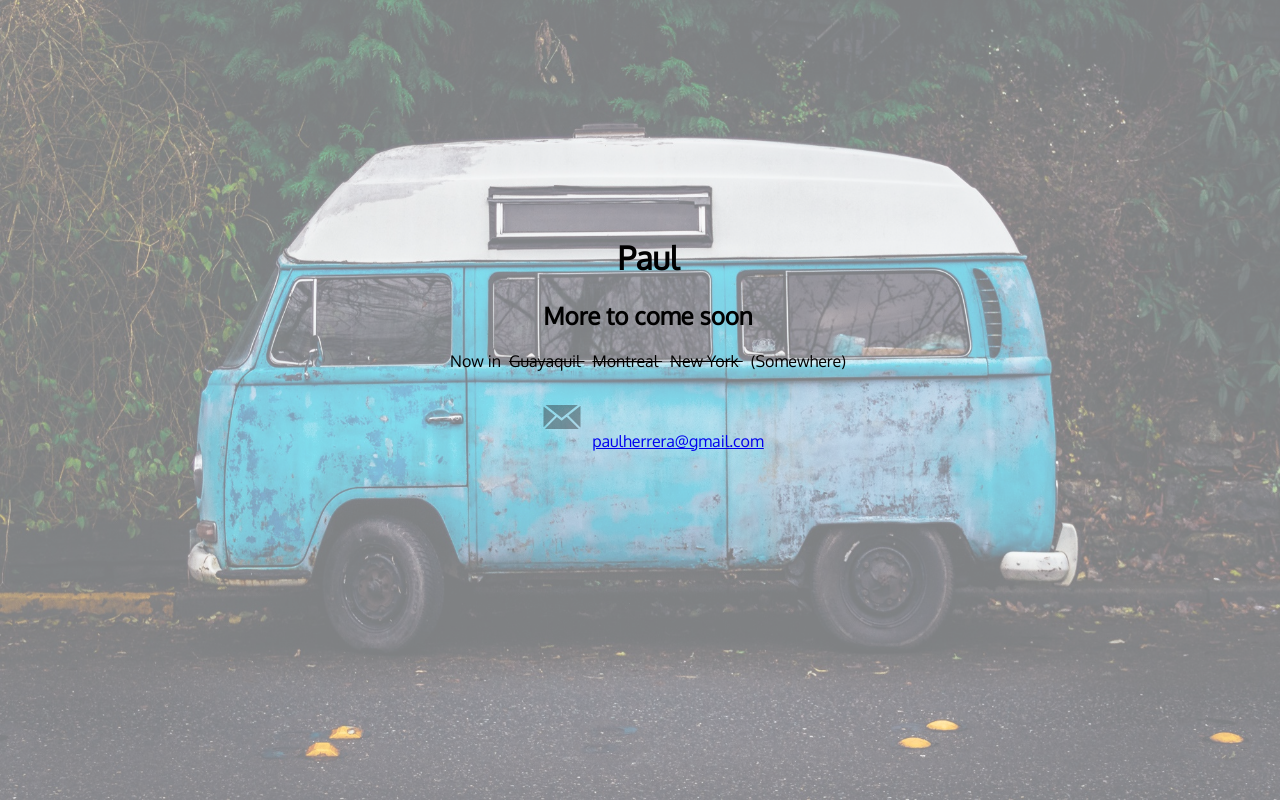
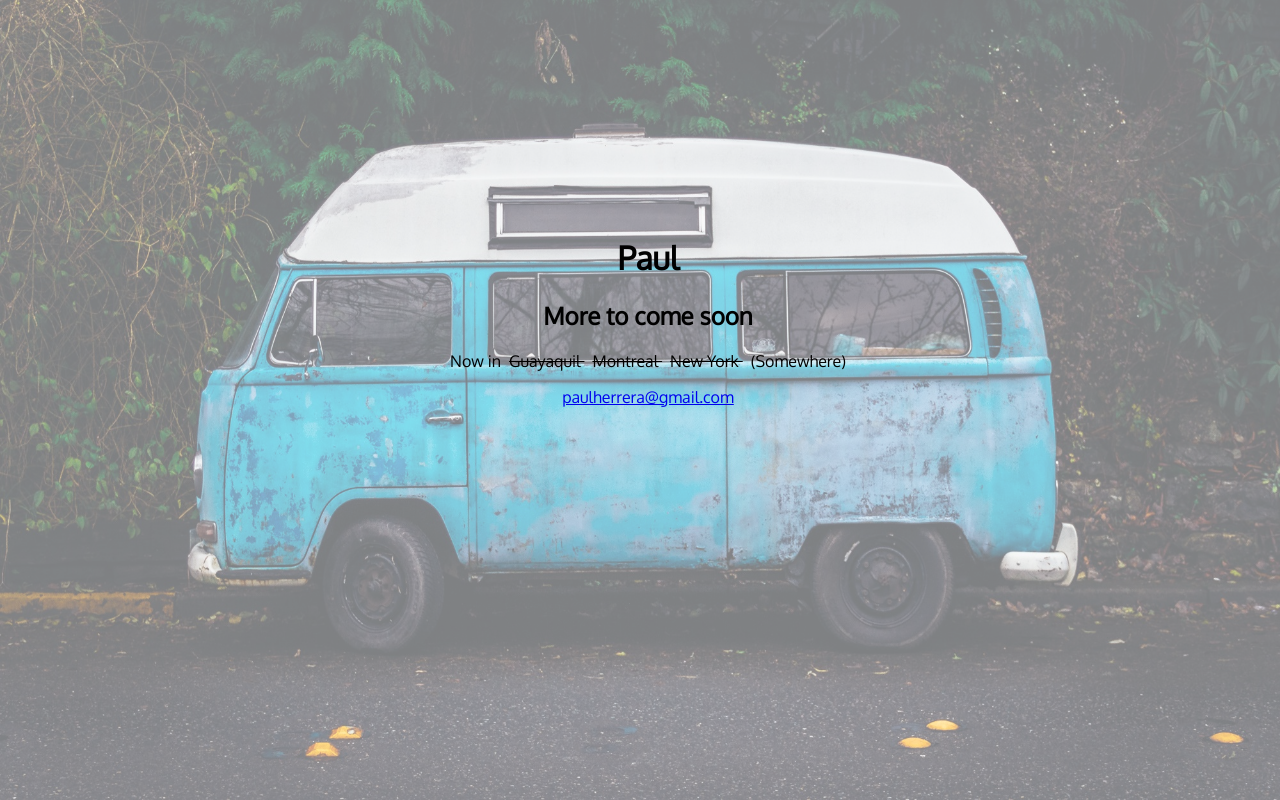
Before and after one commit to paul-startup/paul-startup.github.io, a plain HTML site: page index.html in a window 1280 px wide. Drawn offline with Linux system fonts and the light colour scheme.

Commit message:
email logo

```diff
--- a/index.html
+++ b/index.html
@@ -19,7 +19,7 @@
 			</p>
 		</div>
 		<nav class="home-navigation">
-			<p class="email"><img class="logo" src="img/mail.png" alt="Email"><a href="mailto:paulherrera@gmail.com">paulherrera@gmail.com</a></p>
+			<p class="email"><a href="mailto:paulherrera@gmail.com">paulherrera@gmail.com</a></p>
 		</nav>
 	</div>
 </body>
```
